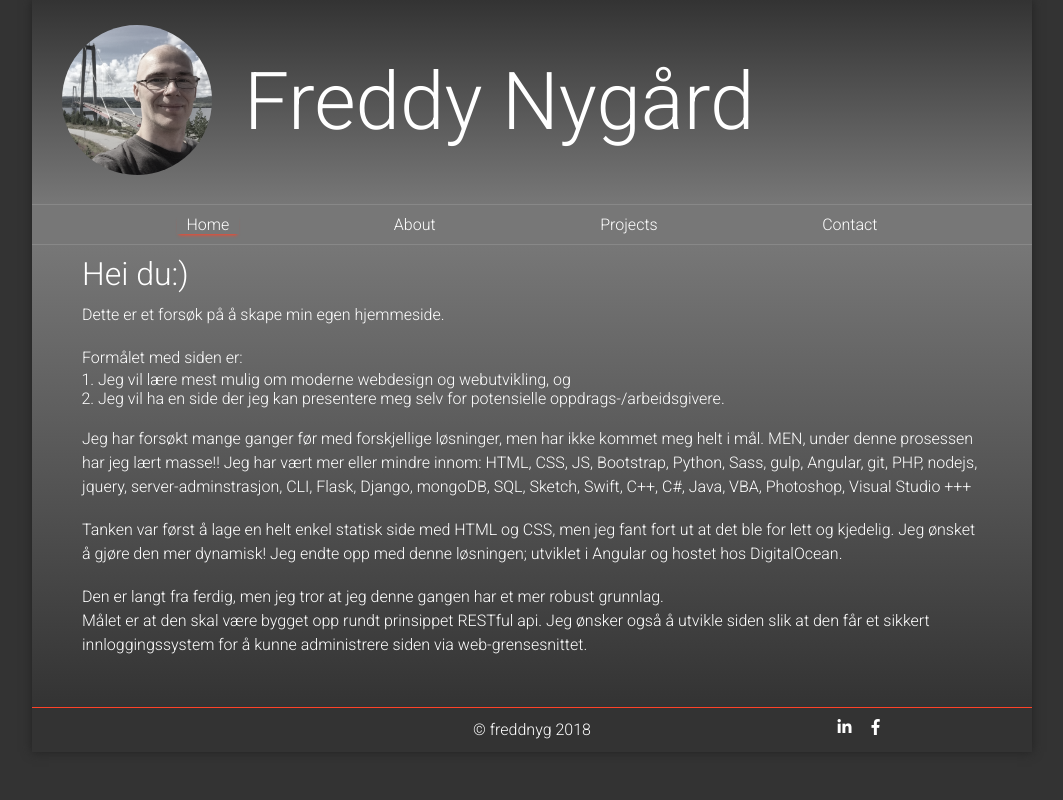
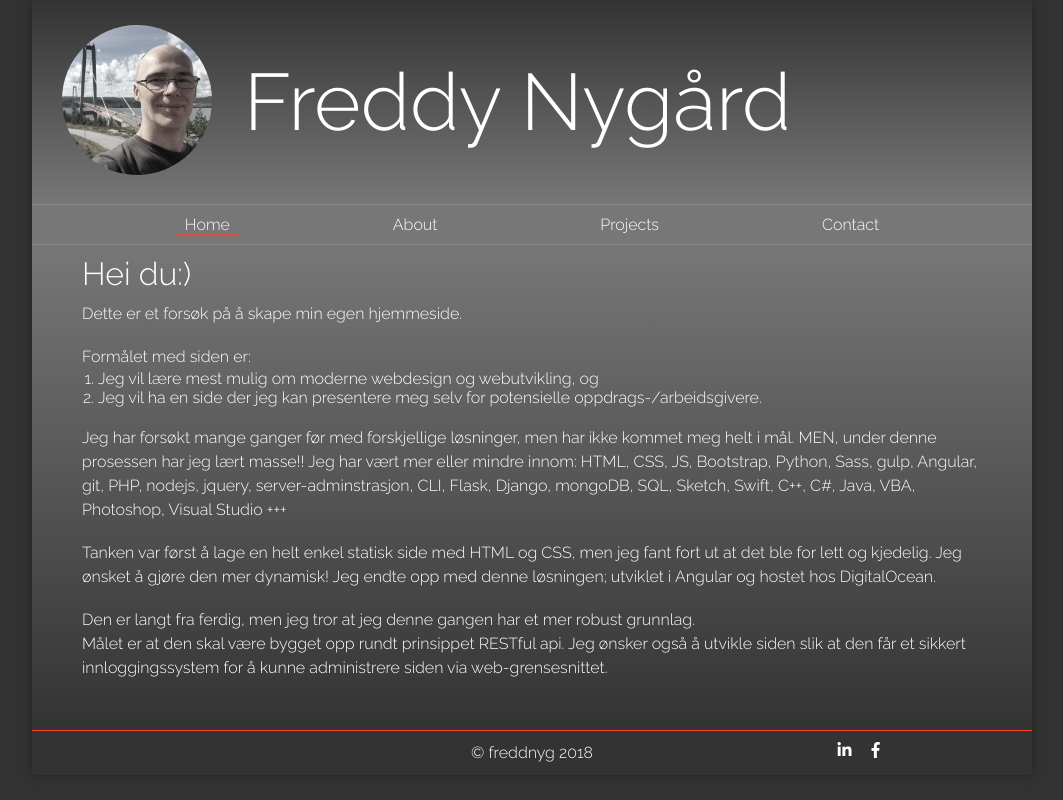
Before and after one commit to freddnyg/freddnyg, an Angular app: page / in a window 1280 px wide. Shown: the whole page, without its empty margins (108-1171 px from the left). Built offline with nearby package versions, Linux system fonts and the light colour scheme.

Commit message:
styles cleaning

```diff
--- a/src/index.html
+++ b/src/index.html
@@ -2,11 +2,12 @@
 <html lang="en">
 <head>
   <meta charset="utf-8">
-  <title>Freddnyg</title>
+  <title>Freddy Nygård</title>
   <base href="/">
 
   <meta name="viewport" content="width=device-width, initial-scale=1">
-  <link rel="icon" type="image/x-icon" href="favicon.ico">
+  <link rel="icon" type="image/png" href="favicon.png">
+  <link href="https://fonts.googleapis.com/css?family=Raleway:300,400,700" rel="stylesheet">
   <link rel="stylesheet" href="https://use.fontawesome.com/releases/v5.1.0/css/all.css" integrity="sha384-lKuwvrZot6UHsBSfcMvOkWwlCMgc0TaWr+30HWe3a4ltaBwTZhyTEggF5tJv8tbt" crossorigin="anonymous">
 </head>
 <body>
--- a/src/styles.scss
+++ b/src/styles.scss
@@ -1,5 +1,7 @@
 @import url('https://fonts.googleapis.com/css?family=Roboto:300,400');
 
+$primary-color:#333;
+$secondary-color:#777;
 $accent-color: #ff4228;
 
 * {
@@ -9,9 +11,9 @@ $accent-color: #ff4228;
 }
 
 html, body {
-  font-family: 'Roboto', sans-serif;
+  font-family: 'Raleway', sans-serif;
   font-weight: 300;
-  background: #333;
+  background: $primary-color;
 }
 
 h1 {
@@ -45,7 +47,7 @@ h3 {
     display: flex;
     align-items: center;
     padding-left: 30px;
-    background: linear-gradient(#333, #777);
+    background: linear-gradient($primary-color, $secondary-color);
 
     img {
         width: 150px;
@@ -58,13 +60,15 @@ h3 {
   main {
     display: flex;
     justify-content: center;
-    background: linear-gradient(#777, #333);
+    background: linear-gradient($secondary-color, $primary-color);
     padding: 50px;
     padding-top: 0;
+
     section {
       display: flex;
       flex-direction: column;
       align-items: center;
+
       h2 {
           font-size: 2rem;
           color: #fff;
@@ -79,7 +83,7 @@ nav {
   display: flex;
   justify-content: center;
   align-items: center;
-  background: #777;
+  background: $secondary-color;
   border-top: 1px solid #888;
   border-bottom: 1px solid #888;
 
@@ -90,6 +94,7 @@ nav {
     list-style: none;
     width: 100%;
     padding: 10px 0;
+
     a {
       text-decoration: none;
       color: #fff;
@@ -105,26 +110,9 @@ nav {
 
 ol {
   padding-left: 1em;
+
   li {
     color: #fff;
-  }
-
-}
-.card {
-  display: flex;
-  flex: 1 1 auto;
-  flex-direction: column;
-  width: 50%;
-  background: #888;
-  padding: 20px;
-  border-radius: 10px;
-  box-shadow: 0 0 20px #333;
-  .card-text {
-    color: #333;
-  }
-  .card-img-top {
-    width: 100%;
-    margin-bottom: 20px;
   }
 }
 
@@ -133,7 +121,7 @@ footer {
   grid-template-columns: 1fr 1fr 1fr;
   grid-template-rows: 1fr;
   padding: 10px;
-  background: #333;
+  background: $primary-color;
   border-top: 1px solid $accent-color;
 }
 
@@ -145,10 +133,12 @@ footer {
 .social-icons {
   text-align: center;
   grid-column: 3/4;
+
   a {
     color: #fff;
     text-decoration: none;
     transition: .8s;
+
     &:hover {
       color: $accent-color;
     }
@@ -158,12 +148,14 @@ footer {
 i {
   padding: 0 10px;
 }
+
 .sticky {
   position: fixed;
   top: 0;
   width: inherit;
   transition: .5s;
 }
+
 .sticky + main {
   padding-top: 60px;
 }
@@ -172,12 +164,12 @@ i {
   box-shadow: 0 3px 3px -2px $accent-color;
 }
 
-
 @media (max-width: 1034px) {
   h1 {
     font-size: 4rem;
   }
 }
+
 @media (max-width: 850px) {
   h1 {
     font-size: 3rem;
@@ -193,6 +185,7 @@ i {
     margin: 0;
   }
 }
+
 @media (max-width: 700px) {
   h1 {
     font-size: 2rem;
@@ -207,7 +200,4 @@ i {
     box-shadow: none;
     margin: 0;
   }
-  .card {
-    width: 100%;
 }
-}
```
Also changed, not shown: 1 other file (tests, documents, lock files or other folders). Lines whose indentation alone changed are shown as unchanged.
